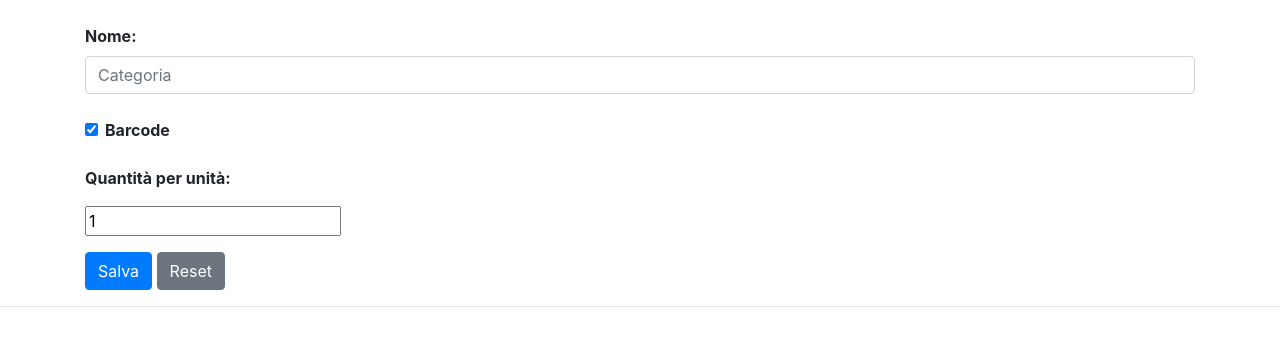
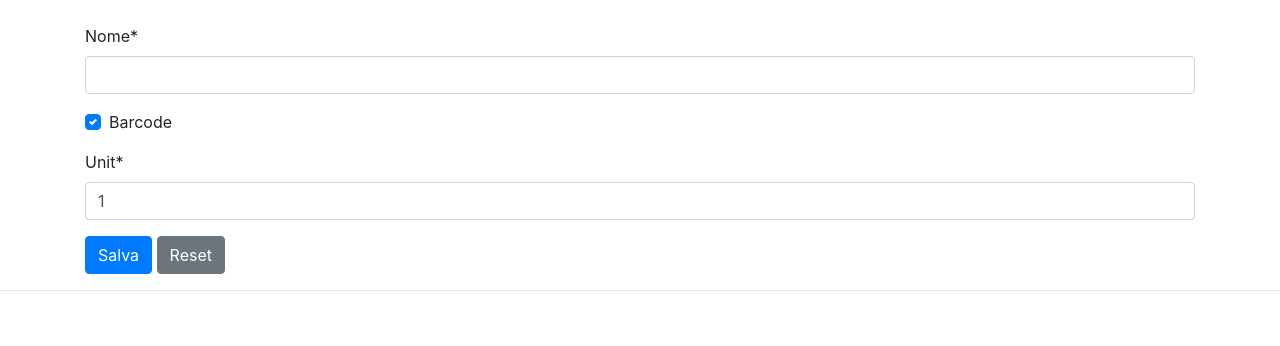
Before and after one commit to LucioPg/RIS, a Django app: page /categorie/create in a window 1280 px wide. Shown: the part 56-402 px from the top of the page. Run offline with Django 3.2, Linux system fonts and the light colour scheme; the visitor is signed in with stand-in values (Sample User, id 1); some libraries are stand-ins or nearby versions.

Commit message:
migliorato creazione categoria

```diff
--- a/main/templates/main/categorie_create.html
+++ b/main/templates/main/categorie_create.html
@@ -3,44 +3,15 @@
 {% block content %}
     <br>
     <div class="container">
-        <form method="post" action="/categorie/create">
-        {% csrf_token %}
-          <div class="form-row">
-            <div class="col">
-              <label for="nomecategoria"><strong>Nome:</strong></label>
-              <input id="name" name="name" type="text" class="form-control" placeholder="Categoria">
-            </div>
-          </div>
-          <br>
-          <div class="form-group">
-            <div class="form-check">
-              <input class="form-check-input" type="checkbox" id="barcode" name="barcode" checked="checked">
-              <label class="form-check-label" for="barcode">
-                  <strong> Barcode</strong>
-              </label>
-            </div>
-            <br>
-            <p><strong>Quantità per unità:</strong>
-                <div class="spinbox" id="mySpinbox">
-                <input type="number" name="unit" value="1" class="vIntegerField" required id="unit" min="1">
-                </div>
-            </p>
 
-          </div>
+        <form method="post" class="form-group">
+            {% load crispy_forms_tags %}
+            {% csrf_token %}
+             {% crispy form %}
+
         <button class="btn btn-primary" type="submit", name="SalvaCategoria">Salva</button>
         <button class="btn btn-secondary" type="clear", name="Reset">Reset</button>
         </form>
     </div>
 
-
-
 {% endblock content %}
-{##}
-
-
-{#{% block footer %}#}
-{#<button id="myButton" class="float-left submit-button" >Home</button>#}
-{#<h1><strong>AOOOO</strong></h1>#}
-{#<button class="btn btn-primary" type="submit", name="goCreateCat">Aggiungi</button>#}
-{##}
-{#{% endblock footer %}#}
--- a/main/templates/main/prodotto.html
+++ b/main/templates/main/prodotto.html
@@ -5,7 +5,7 @@
     <div class="container">
     <h3><strong>{{ nome }}</strong></h3>
     <h4><a href="/categoria/{{ categoria.id }}">{{ categoria.name }}</a></h4>
-    <h4>Quantita: {{ qnt }}</h4>
+{#    <h4>Quantita: {{ qnt }}</h4>#}
     <h4>Barcode: {{ barcode }}</h4>
 {#    <li><a href="/categoria/{{ categoria.id }}">{{ categoria.name }}</a> </li>#}
     </div>
```
Also changed, not shown: main/templates/main/categoria.html (+33 -1 lines), main/templates/main/custom_checkbox.html (added, +8 -0 lines).
